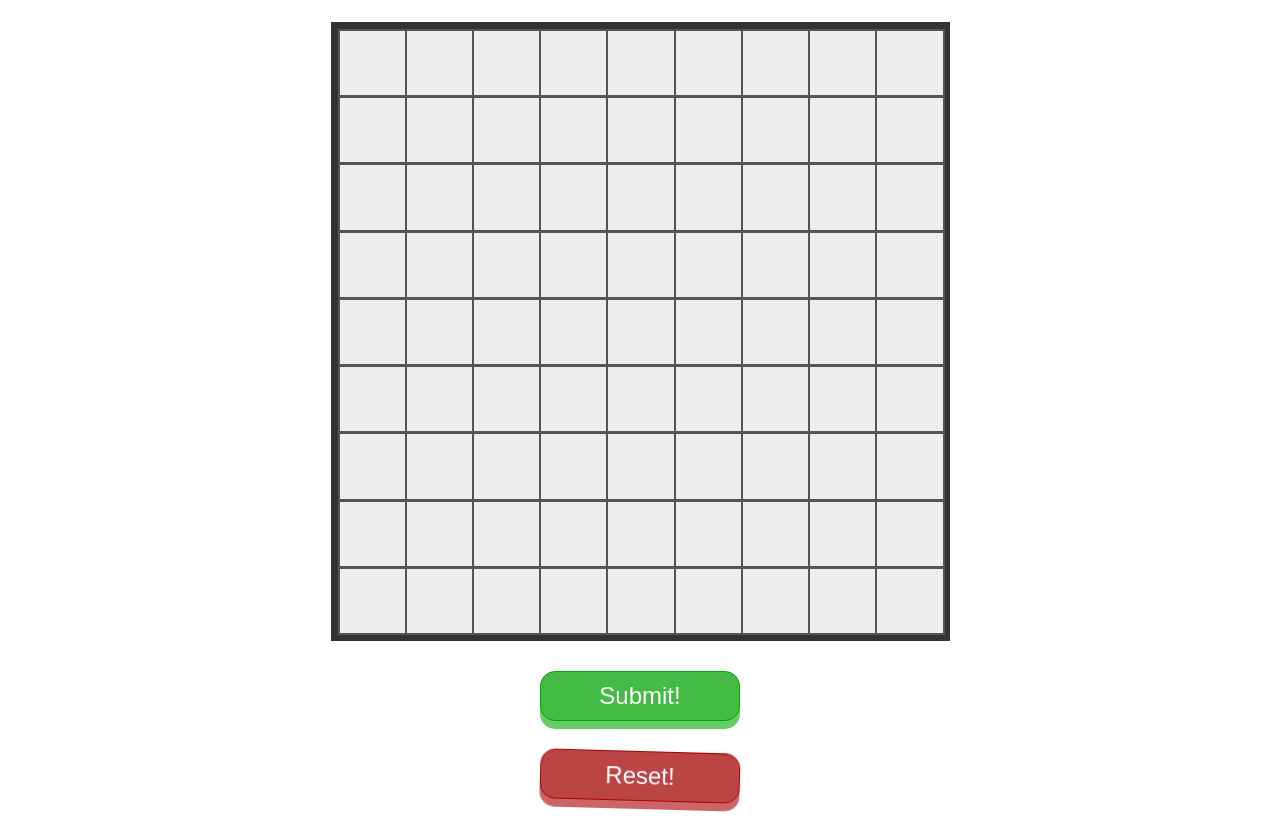
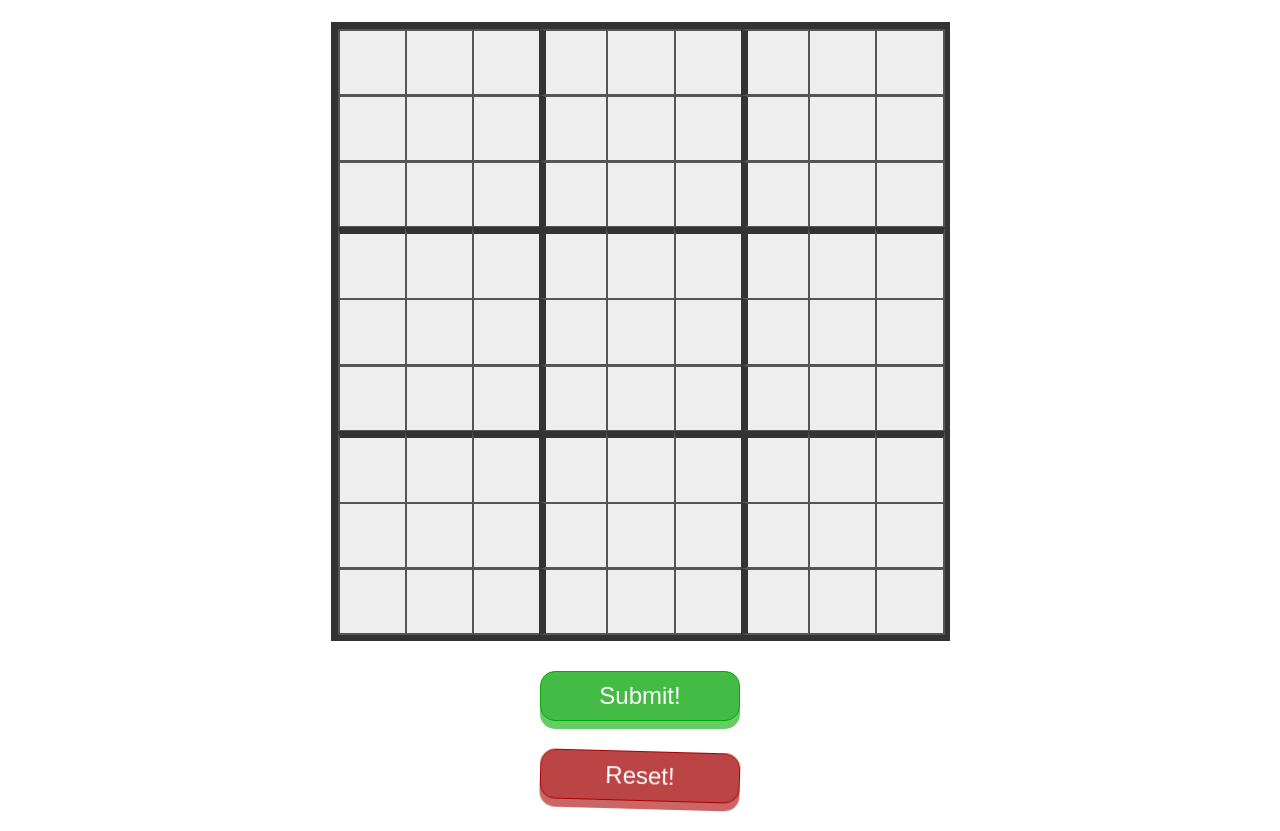
Before and after one commit to Dyrits/JSUDOKU-SOLVER, a plain HTML site: page Sudoku Solver/index.html in a window 1280 px wide. Both pictures are taken after a click on the button "Generate!". Shown: the part 48-879 px from the top of the page. Drawn offline with Linux system fonts and the light colour scheme.

Commit message:
Minor fixes.

```diff
--- a/Sudoku Solver/script.js
+++ b/Sudoku Solver/script.js
@@ -13,18 +13,18 @@ let sudokuGridValues = [[], [], [], [], [], [], [], [], []]
 let trackingWay = 1;
 
 // Function getting the index of the Row and Column of a given cell:
-function getIndexRow(cellNumber) {return Math.floor(cellNumber / 9);}
-function getIndexColumn(cellNumber) {return cellNumber % 9;}
-function getRow(cellNumber) {return sudokuGridValues[getIndexRow(cellNumber)];}
+function getIndexRow(cellNumber) { return Math.floor(cellNumber / 9); }
+function getIndexColumn(cellNumber) { return cellNumber % 9; }
+function getRow(cellNumber) { return sudokuGridValues[getIndexRow(cellNumber)]; }
 function getColumn(cellNumber) {
   let indexColumn = getIndexColumn(cellNumber);
-  return sudokuGridValues.map(function (row) {return row[indexColumn];});
+  return sudokuGridValues.map(function (row) { return row[indexColumn]; });
 }
 
 function getSubGrid(cellNumber) {
   let startingIndexRow = Math.floor(getIndexRow(cellNumber) / 3) * 3; // The result is equal to 0, 3 or 6.
   let startingIndexColumn = Math.floor(getIndexColumn(cellNumber) / 3) * 3; // The result is equal to 0, 3 or 6.
-  let subGrid = sudokuGridValues.slice(startingIndexRow, startingIndexRow + 3).map(function(row) {
+  let subGrid = sudokuGridValues.slice(startingIndexRow, startingIndexRow + 3).map(function (row) {
     return row.slice(startingIndexColumn, startingIndexColumn + 3);
   })
   return subGrid[0].concat(subGrid[1], subGrid[2]);
@@ -32,15 +32,14 @@ function getSubGrid(cellNumber) {
 
 
 // Function creating the grid as an array and displaying it:
-function generateGrid(cellNumber) {
-  while (cellNumber < 81) {
-    setTimeout(function () {
+function generateGrid() {
+  for (cellNumber = 0; cellNumber < 81; cellNumber++) {
     sudokuGrid[cellNumber] = document.createElement("input");
-      sudokuGrid[cellNumber].type = "number"
-      sudokuGrid[cellNumber].classList.add("cell")
-      sudokuGrid[cellNumber].id = "cell" + cellNumber
-      sudokuGrid[cellNumber].min = "1"
-      sudokuGrid[cellNumber].max = "9"
+    sudokuGrid[cellNumber].type = "number";
+    sudokuGrid[cellNumber].classList.add("cell");
+    sudokuGrid[cellNumber].id = "cell" + cellNumber;
+    sudokuGrid[cellNumber].min = "1";
+    sudokuGrid[cellNumber].max = "9";
     gridBox.appendChild(sudokuGrid[cellNumber]);
     if (getIndexRow(cellNumber) === 3 || getIndexRow(cellNumber) === 6) {
       sudokuGrid[cellNumber].style.borderTop = "7px solid #333";
@@ -48,8 +47,6 @@ function generateGrid(cellNumber) {
     if (getIndexColumn(cellNumber) === 3 || getIndexColumn(cellNumber) === 6) {
       sudokuGrid[cellNumber].style.borderLeft = "7px solid #333";
     }
-    }, 50)
-    cellNumber++;
   }
 }
 
@@ -70,7 +67,7 @@ function prepareGrid() {
 
 function clearValues() {
   for (cellNumber = 0; cellNumber < 81; cellNumber++) {
-    if (sudokuGrid[cellNumber].className.includes("userInput")) {sudokuGrid[cellNumber].classList.remove("userInput")}
+    if (sudokuGrid[cellNumber].className.includes("userInput")) { sudokuGrid[cellNumber].classList.remove("userInput") }
     else {
       sudokuGridValues[getIndexRow(cellNumber)][getIndexColumn(cellNumber)] = 0;
       sudokuGrid[cellNumber].value = "";
@@ -79,9 +76,9 @@ function clearValues() {
 }
 
 function solveSudoku() {
-  for(cellNumber = 0; cellNumber < 81; cellNumber += trackingWay) {
+  for (cellNumber = 0; cellNumber < 81; cellNumber += trackingWay) {
     let currentCell = sudokuGrid[cellNumber]
-    if (currentCell.className.includes("userInput")) {continue;} // The cell is skipped is already filled by the user.
+    if (currentCell.className.includes("userInput")) { continue; } // The cell is skipped is already filled by the user.
     let currentIndexRow = getIndexRow(cellNumber);
     let currentIndexColumn = getIndexColumn(cellNumber);
     // If the value is already equals to 9, it is set back to an empty string and the previous value will be tested:
@@ -91,16 +88,16 @@ function solveSudoku() {
       trackingWay = -1;
       continue;
     }
-    if (!(currentCell.value)) {currentCell.value = 1} // The value is set to 1 if empty.
+    if (!(currentCell.value)) { currentCell.value = 1 } // The value is set to 1 if empty.
     let currentRow = getRow(cellNumber);
     let currentColumn = getColumn(cellNumber);
     let currentSubGrid = getSubGrid(cellNumber);
-    for(testValue = Number(currentCell.value); testValue < 10; testValue ++) {
+    for (testValue = Number(currentCell.value); testValue < 10; testValue++) {
       currentCell.value = testValue;
       // If the value is already in the row, column or subgrid, the next value is tested:
       if (currentRow.includes(testValue) || currentColumn.includes(testValue) || currentSubGrid.includes(testValue)) {
         // If the value is already equals to 9, it is set back to an empty string and the previous value will be tested:
-        if(testValue == 9) {
+        if (testValue == 9) {
           currentCell.value = "";
           sudokuGridValues[currentIndexRow][currentIndexColumn] = 0;
           trackingWay = -1;
@@ -121,7 +118,7 @@ function solveSudoku() {
 
 function mainButtonClick() {
   if (mainButton.innerHTML === "Generate!") {
-    generateGrid(0);
+    generateGrid();
     mainButton.innerHTML = "Submit!";
     commands.appendChild(resetButton);
   } else if (mainButton.innerHTML === "Submit!") {
--- a/Sudoku Solver/style.css
+++ b/Sudoku Solver/style.css
@@ -100,10 +100,12 @@ header h1 {margin: 0;}
 }
 
 @keyframes appear {
-  0% {opacity: 0;}
+  0% {opacity: 0;
+    background-color: #333;
+  }
   30% {
-    opacity: 0;
-    background-color: #000;
+    opacity: 1;
+    background-color: #555;
   }
   70% {opacity: 1;}
 }
```
Lines whose indentation alone changed are shown as unchanged.
